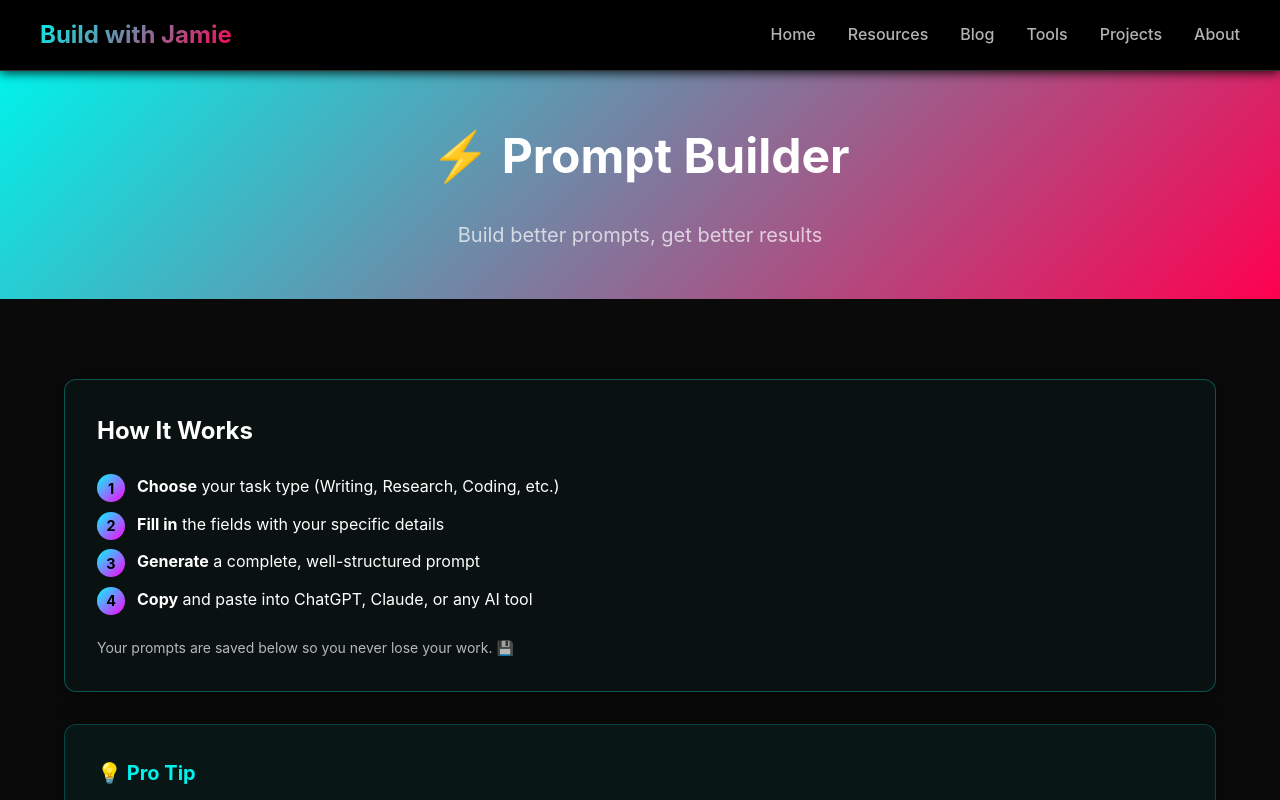
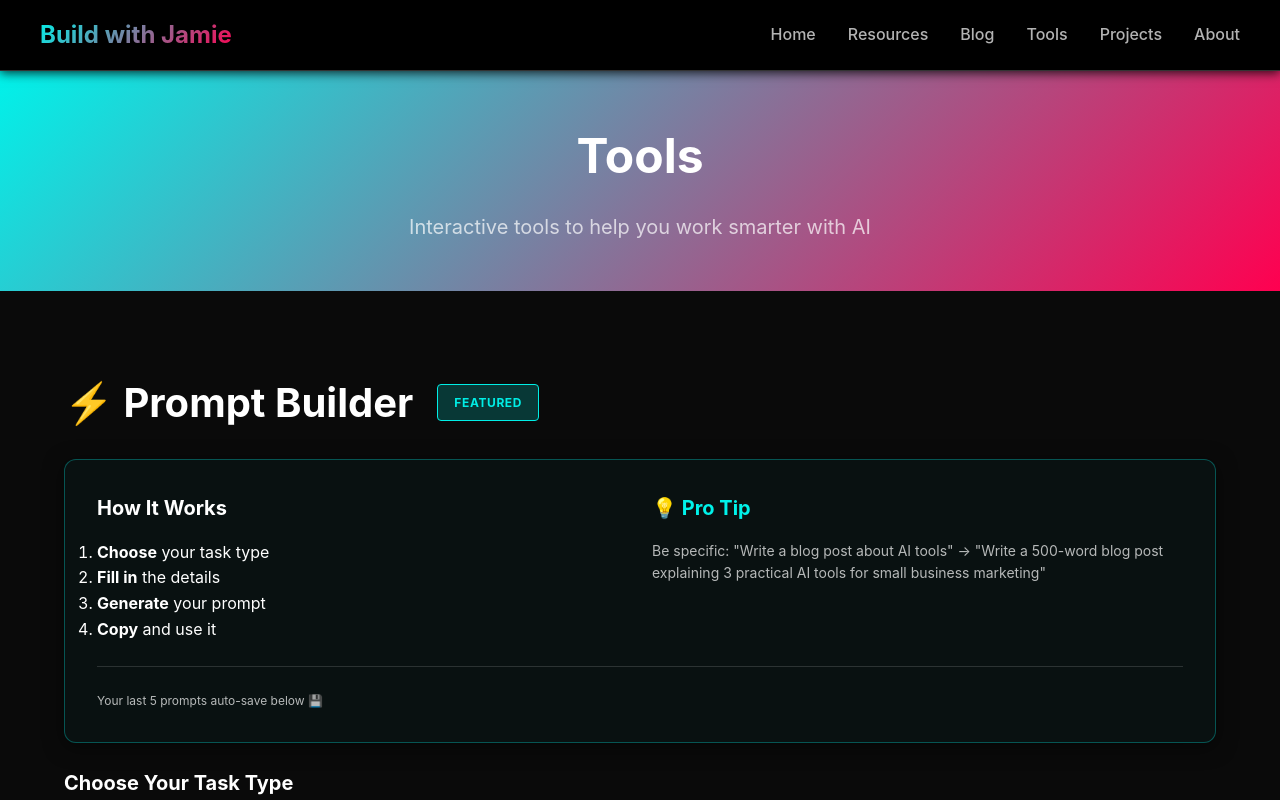
Before and after one commit to givemetheballai-debug/Buildwithjamie, a Next.js app: page /tools in a window 1280 px wide. Shown: the top 800 px of the page. Built offline with nearby package versions, Linux system fonts and the light colour scheme.

Commit message:
Update page.js

```diff
--- a/app/tools/page.js
+++ b/app/tools/page.js
@@ -135,9 +135,12 @@ Make it memorable and impactful. Provide multiple options if appropriate.`
       return
     }
 
-    // Save current prompt to history if one exists
+    // Save current prompt to history if one exists (keep only 5 most recent)
     if (generatedPrompt && showOutput) {
-      setPromptHistory(prev => [{ prompt: generatedPrompt, taskType: taskTypes[currentTask].name, timestamp: Date.now() }, ...prev])
+      setPromptHistory(prev => [
+        { prompt: generatedPrompt, taskType: taskTypes[currentTask].name, timestamp: Date.now() },
+        ...prev
+      ].slice(0, 5))
     }
 
     const prompt = task.template(formData)
@@ -163,10 +166,13 @@ Make it memorable and impactful. Provide multiple options if appropriate.`
   }
 
   const newPrompt = () => {
-    // Save current prompt to history before starting new one
+    // Save current prompt to history before starting new one (keep only 5 most recent)
     if (generatedPrompt) {
       const currentTaskType = taskTypes[currentTask]?.name || 'Unknown'
-      setPromptHistory(prev => [{ prompt: generatedPrompt, taskType: currentTaskType, timestamp: Date.now() }, ...prev])
+      setPromptHistory(prev => [
+        { prompt: generatedPrompt, taskType: currentTaskType, timestamp: Date.now() },
+        ...prev
+      ].slice(0, 5))
     }
 
     setCurrentTask(null)
@@ -177,27 +183,29 @@ Make it memorable and impactful. Provide multiple options if appropriate.`
 
   return (
     <div className="prompt-builder">
-      {/* Instructions */}
-      <div className="card mb-lg instructions-card">
-        <h3 className="text-2xl font-bold mb-md">How It Works</h3>
-        <ol className="instructions-list">
-          <li><strong>Choose</strong> your task type (Writing, Research, Coding, etc.)</li>
-          <li><strong>Fill in</strong> the fields with your specific details</li>
-          <li><strong>Generate</strong> a complete, well-structured prompt</li>
-          <li><strong>Copy</strong> and paste into ChatGPT, Claude, or any AI tool</li>
-        </ol>
-        <p className="text-sm opacity-70 mt-md">Your prompts are saved below so you never lose your work. 💾</p>
-      </div>
-
-      {/* Tips Section */}
-      <div className="card mb-lg tip-card">
-        <h3 className="text-xl font-bold mb-sm text-cyan">💡 Pro Tip</h3>
-        <p className="opacity-70">{currentTip}</p>
+      {/* Instructions + Tips Combined */}
+      <div className="card mb-md instructions-card">
+        <div className="grid grid-2 gap-md">
+          <div>
+            <h3 className="text-xl font-bold mb-sm">How It Works</h3>
+            <ol className="instructions-list-compact">
+              <li><strong>Choose</strong> your task type</li>
+              <li><strong>Fill in</strong> the details</li>
+              <li><strong>Generate</strong> your prompt</li>
+              <li><strong>Copy</strong> and use it</li>
+            </ol>
+          </div>
+          <div>
+            <h3 className="text-xl font-bold mb-sm text-cyan">💡 Pro Tip</h3>
+            <p className="text-sm opacity-70">{currentTip}</p>
+          </div>
+        </div>
+        <p className="text-xs opacity-70 mt-md pt-md border-top-translucent">Your last 5 prompts auto-save below 💾</p>
       </div>
 
       {/* Task Selection */}
-      <h3 className="text-2xl font-bold mb-md">Choose Your Task Type</h3>
-      <div className="task-buttons-row mb-lg">
+      <h3 className="text-xl font-bold mb-sm">Choose Your Task Type</h3>
+      <div className="task-buttons-row mb-md">
         {Object.keys(taskTypes).map(key => (
           <button
             key={key}
@@ -211,10 +219,10 @@ Make it memorable and impactful. Provide multiple options if appropriate.`
 
       {/* Form */}
       {currentTask && !showOutput && (
-        <div className="card mb-lg">
+        <div className="card mb-md">
           {taskTypes[currentTask].fields.map(field => (
-            <div key={field.id} className="mb-md">
-              <label className="block mb-sm font-semibold text-cyan">
+            <div key={field.id} className="mb-sm">
+              <label className="block mb-xs font-semibold text-cyan text-sm">
                 {field.label}
               </label>
               {field.type === 'select' ? (
@@ -251,8 +259,8 @@ Make it memorable and impactful. Provide multiple options if appropriate.`
 
       {/* Output */}
       {showOutput && (
-        <div className="card mb-lg output-card">
-          <div className="flex justify-between items-center mb-md">
+        <div className="card mb-md output-card">
+          <div className="flex justify-between items-center mb-sm">
             <h3 className="text-2xl font-bold text-cyan">Your Generated Prompt</h3>
             <div className="flex gap-sm">
               <button
@@ -321,14 +329,18 @@ export default function Tools() {
       {/* Hero */}
       <section className="section-hero text-center bg-gradient">
         <div className="container">
-          <h1 className="text-5xl font-bold mb-md">⚡ Prompt Builder</h1>
-          <p className="text-xl opacity-70">Build better prompts, get better results</p>
+          <h1 className="text-5xl font-bold mb-sm">Tools</h1>
+          <p className="text-xl opacity-70">Interactive tools to help you work smarter with AI</p>
         </div>
       </section>
 
       {/* Prompt Builder Tool */}
       <section className="section bg-secondary">
         <div className="container container-lg">
+          <div className="flex items-center gap-sm mb-md">
+            <h2 className="text-4xl font-bold">⚡ Prompt Builder</h2>
+            <span className="badge badge-live">FEATURED</span>
+          </div>
           <PromptBuilder />
         </div>
       </section>
```
